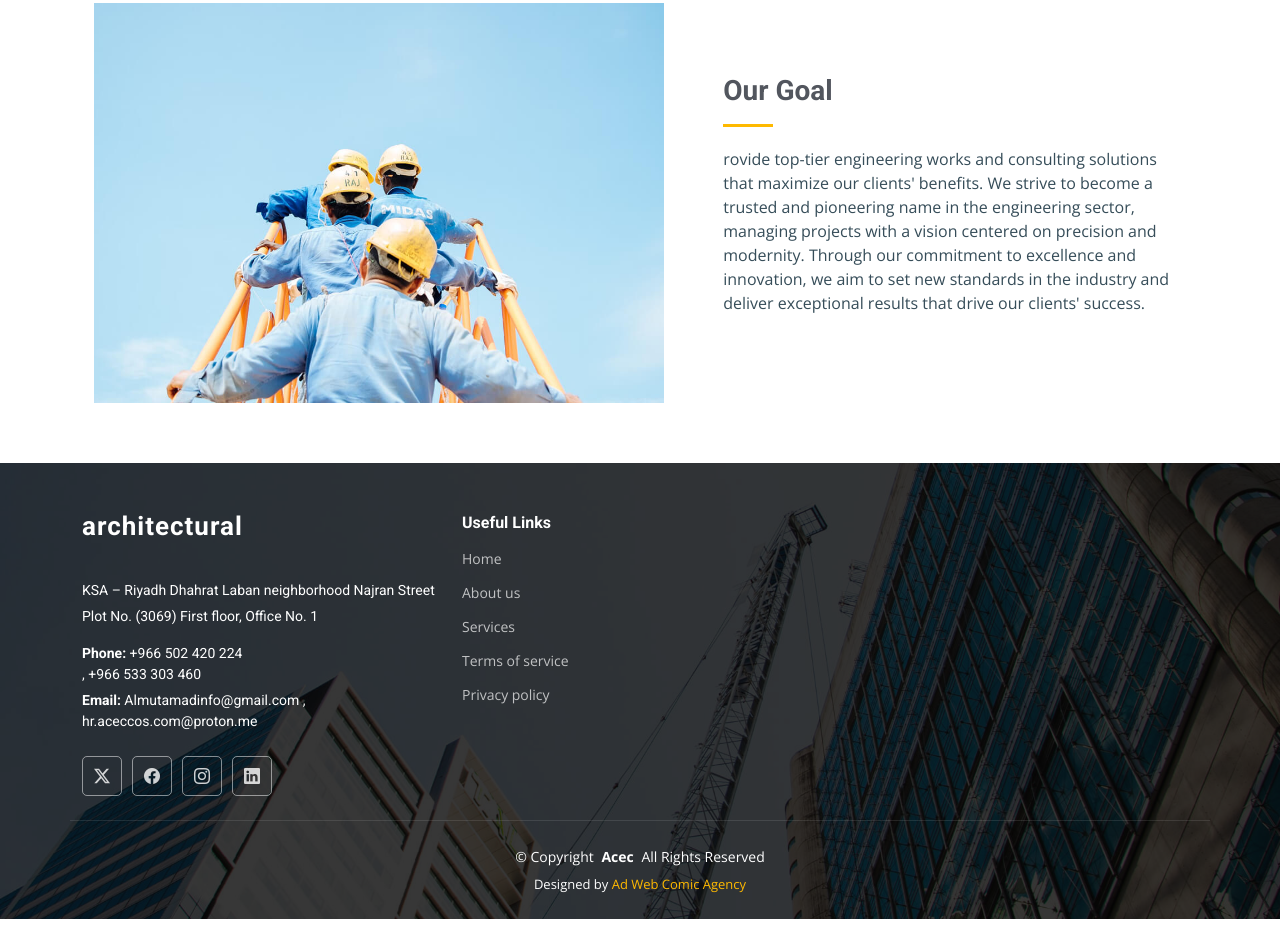
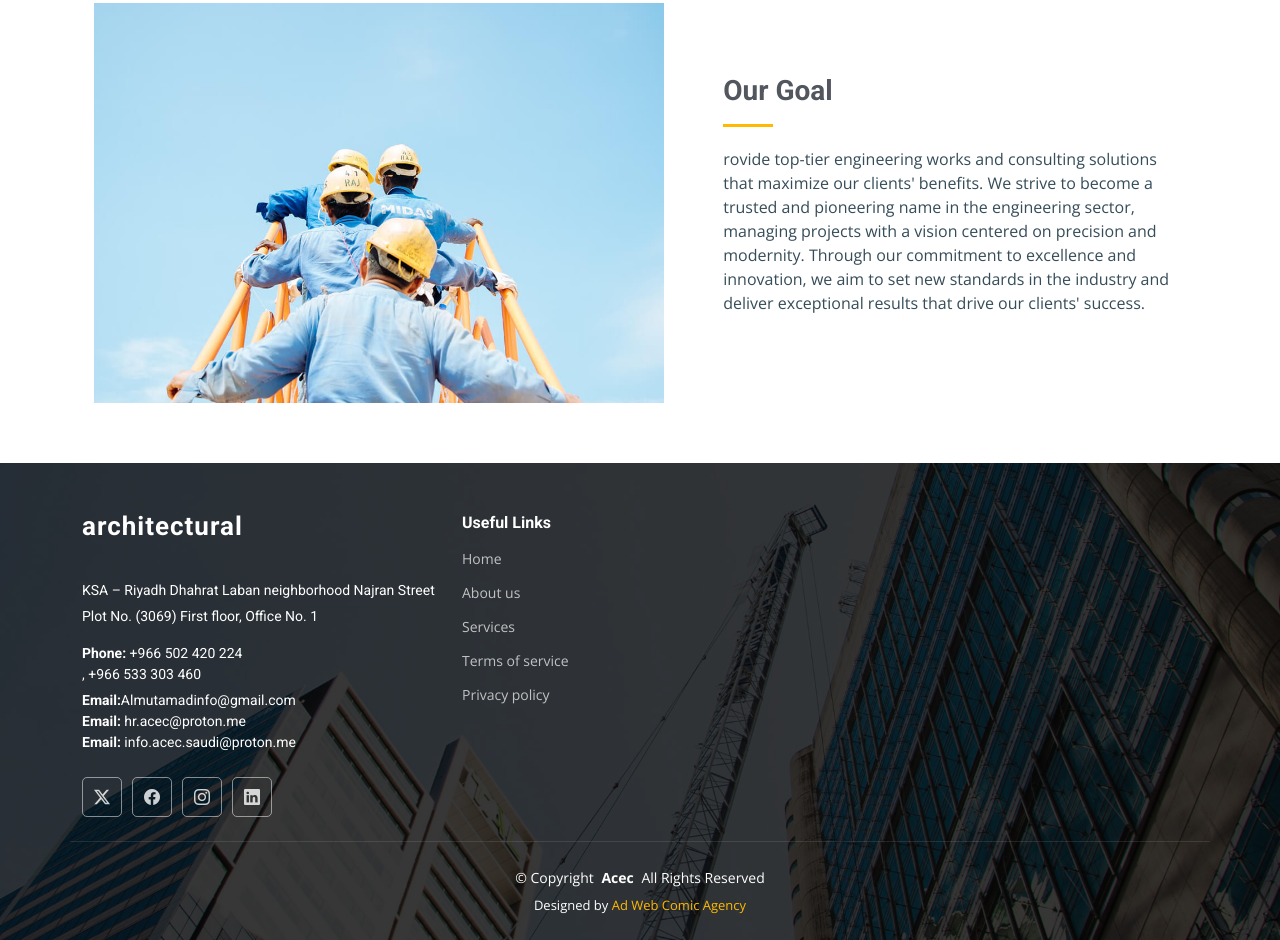
Before and after one commit to dinasmuhammed/repos, a plain HTML site: page about.html in a window 1280 px wide. Shown: the part 1601-2541 px from the top of the page. Before the commit the page ends 2520 px from the top, so only its background shows below. Drawn offline with nearby package versions, Linux system fonts and the light colour scheme.

Commit message:
Update about.html

```diff
--- a/about.html
+++ b/about.html
@@ -44,7 +44,7 @@
 
       <a href="index.html" class="logo d-flex align-items-center">
         <!-- Uncomment the line below if you also wish to use an image logo -->
-        <img src="https://i.postimg.cc/q7kY30tG/Screenshot-2024-07-23-082944.png" alt="Description of the image" width="90" height="70" style="border: 1px solid #000000; border-radius: 4px;">
+        <img src="https://i.postimg.cc/q7kY30tG/Screenshot-2024-07-23-082944.png" alt="Description of the image" width="102" height="90" style="border: 1px solid #000000; border-radius: 4px;">
        <!---- <h1 class="sitename">UpConstruction</h1> <span>.</span>-->
       </a>
 
@@ -561,8 +561,8 @@ Alt Services 2 Section -->
               First floor, Office No. 1</p>
             <p class="mt-3"><strong>Phone:</strong> <span>+966 502 420 224<br>,
               +966 533 303 460</span></p>
-            <p><strong>Email:</strong> <span> Almutamadinfo@gmail.com ,<br>
-              hr.aceccos.com@proton.me<br></span></p>
+              <p><span> <strong>Email:</strong>Almutamadinfo@gmail.com <br><strong>Email:</strong>
+                hr.acec@proton.me<br><strong>Email:</strong> info.acec.saudi@proton.me<br></span></p>
           </div>
           <div class="social-links d-flex mt-4">
             <a href=""><i class="bi bi-twitter-x"></i></a>
```
